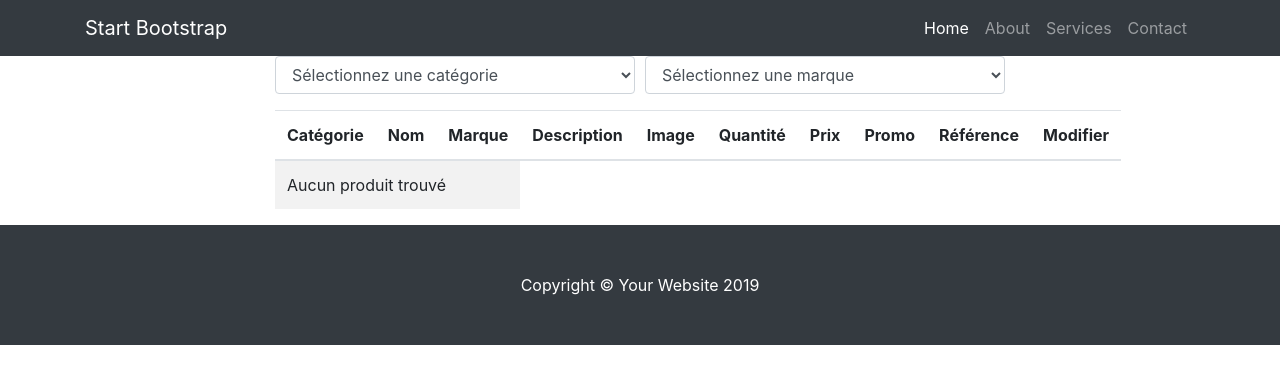
After one commit to coco2053/BuyOrDIe, a Symfony app: template templates/product/list.html.twig in a window 1280 px wide. The commit adds this page. Shown: the top 384 px of the page. Run offline with Twig, Linux system fonts and the light colour scheme; the template is opened without the code that fills it, so the values that code supplies are empty; some libraries are stand-ins or nearby versions.

Commit message:
product list

```diff
--- a/src/Entity/Category.php
+++ b/src/Entity/Category.php
@@ -81,4 +81,9 @@ class Category
 
         return $this;
     }
+
+    public function __toString()
+    {
+        return $this->name;
+    }
 }
--- a/src/Form/ProductType.php
+++ b/src/Form/ProductType.php
@@ -58,7 +58,7 @@ class ProductType extends AbstractType
                 'attr' => ['placeholder' => 'Entrez le prix TTC de la promo']
             ])
             ->add('reference', TextType::class, [
-                'label'     =>  'Reference',
+                'label'     =>  'Référence',
                 'attr' => ['placeholder' => 'Entrez la référence du produit']
             ])
         ;
--- a/templates/base.html.twig
+++ b/templates/base.html.twig
@@ -12,7 +12,7 @@
 
         {% endblock %}
     </head>
-    <nav class="navbar navbar-expand-lg navbar-dark bg-dark fixed-top">
+    <nav class="navbar navbar-expand-lg navbar-dark bg-dark">
         <div class="container">
             <a class="navbar-brand" href="#">Start Bootstrap</a>
             <button class="navbar-toggler" type="button" data-toggle="collapse" data-target="#navbarResponsive" aria-controls="navbarResponsive" aria-expanded="false" aria-label="Toggle navigation">
@@ -40,16 +40,15 @@
     </nav>
     <body>
         <div class="container">
-
             <div class="row">
-                <div class="col-sm-3"></div>
-                    <div class="col-sm-6">
+                <div class="col-sm-2"></div>
+                    <div class="col-sm-8">
                         <div>
                             {% include 'include/_message.html.twig' %}
                         </div>
                         {% block body %}{% endblock %}
                     </div>
-                <div class="col-sm-3"></div>
+                <div class="col-sm-2"></div>
             </div>
         </div>
 
--- a/templates/product/create.html.twig
+++ b/templates/product/create.html.twig
@@ -3,7 +3,6 @@
 {% block title %}Ajouter un produit{% endblock %}
 
 {% block body %}
-
     <div class="card">
         <article class="card-body">
             <header class="mb-4">
--- /dev/null
+++ b/templates/product/list.html.twig
@@ -0,0 +1,97 @@
+{% extends 'base.html.twig' %}
+
+{% block title %}Liste des produits{% endblock %}
+
+{% block body %}
+
+    <form>
+        <div class="form-row">
+            <div class="form-group col-md-6">
+                <select class="filter form-control" filter="category">
+                    <option selected="selected" value="null">Sélectionnez une catégorie</option>
+                    {% for cat in filters.categories %}
+                        <option value="{{ cat }}">{{ cat }}</option>
+                    {% endfor %}
+                </select>
+            </div>
+            <div class="form-group col-md-6">
+                <select class="filter form-control" filter="brand">
+                    <option selected="selected" value="null">Sélectionnez une marque</option>
+                    {% for brand in filters.brands %}
+                        <option value="{{ brand }}">{{ brand }}</option>
+                    {% endfor %}
+                </select>
+            </div>
+        </div>
+    </form>
+    <div id="container">
+        <table class="table table-striped" style="width:100%">
+            <thead>
+            <tr>
+                <th>Catégorie</th>
+                <th>Nom</th>
+                <th>Marque</th>
+                <th>Description</th>
+                <th>Image</th>
+                <th>Quantité</th>
+                <th>Prix</th>
+                <th>Promo</th>
+                <th>Référence</th>
+                <th>Modifier</th>
+            </tr>
+            </thead>
+            <tbody>
+            {% if products is not empty%}
+                {% for prod in products %}
+                    <tr {% if prod.stock < 1 %} class="table-danger"{% endif %}>
+                        <td >{{ prod.category }}</td>
+                        <td>{{ prod.name }}</td>
+                        <td>{{ prod.brand }}</td>
+                        <td>{{ prod.description[:50] }}</td>
+                        <td>
+                            {% if prod.productImages is not empty %}
+                                {% set image = prod.productImages.first() %}
+                                <img src="{{ asset("uploads/images/")~image.url }}" style="width:100px">
+                            {% else %}
+                                <img src="{{ asset("image/no-image.jpg") }}" style="width:100px">
+                            {% endif %}
+                        </td>
+                        <td>{{ prod.stock }}</td>
+                        <td>{{ prod.price }}&nbsp;€</td>
+                        <td>{{ prod.discountPrice }}&nbsp;€</td>
+                        <td>{{ prod.reference }}</td>
+                        <td>
+                            <a href="{{ path('product_edit', {'id': prod.id}) }}" class="btn btn-primary" role="button" aria-pressed="true">modifier</a>
+                        </td>
+                    </tr>
+                {% endfor %}
+            {% else %}
+                <tr>
+                    <td colspan="3">Aucun produit trouvé</td>
+                </tr>
+            {% endif %}
+            </tbody>
+        </table>
+    </div>
+{% endblock %}
+{% block javascripts %}
+    <script>
+        $(document).on('change', '.filter', function(){
+            let filters  = $('.filter').attr('filter');
+            let values = $('option:selected', '.filter').val();
+            let data = {
+                category:  $('.filter')[0]['selectedOptions'][0]['value'],
+                brand: $('.filter')[1]['selectedOptions'][0]['value']
+            };
+            $.ajax({
+                type: "POST",
+                url: '{{ path('product_list') }}',
+                data: data,
+                success: function (data) {
+                    let $container = $(data).find('#container');
+                    $('#container').replaceWith($container);
+                }
+            })
+        })
+    </script>
+{% endblock %}
```
Also changed, not shown: src/Controller/ProductController.php (+30 -1 lines), src/Repository/CategoryRepository.php (+11 -0 lines), src/Repository/ProductRepository.php (+40 -0 lines), src/Service/Filters.php (added, +59 -0 lines), public/image/no-image.jpg (added), public/uploads/images/10f29598f2c51a7b7f85c6de0e35943bcalidou.jpeg (added), public/uploads/images/f96374d0fcc026c1aadef15ef812ab40calidou.jpeg (added).
